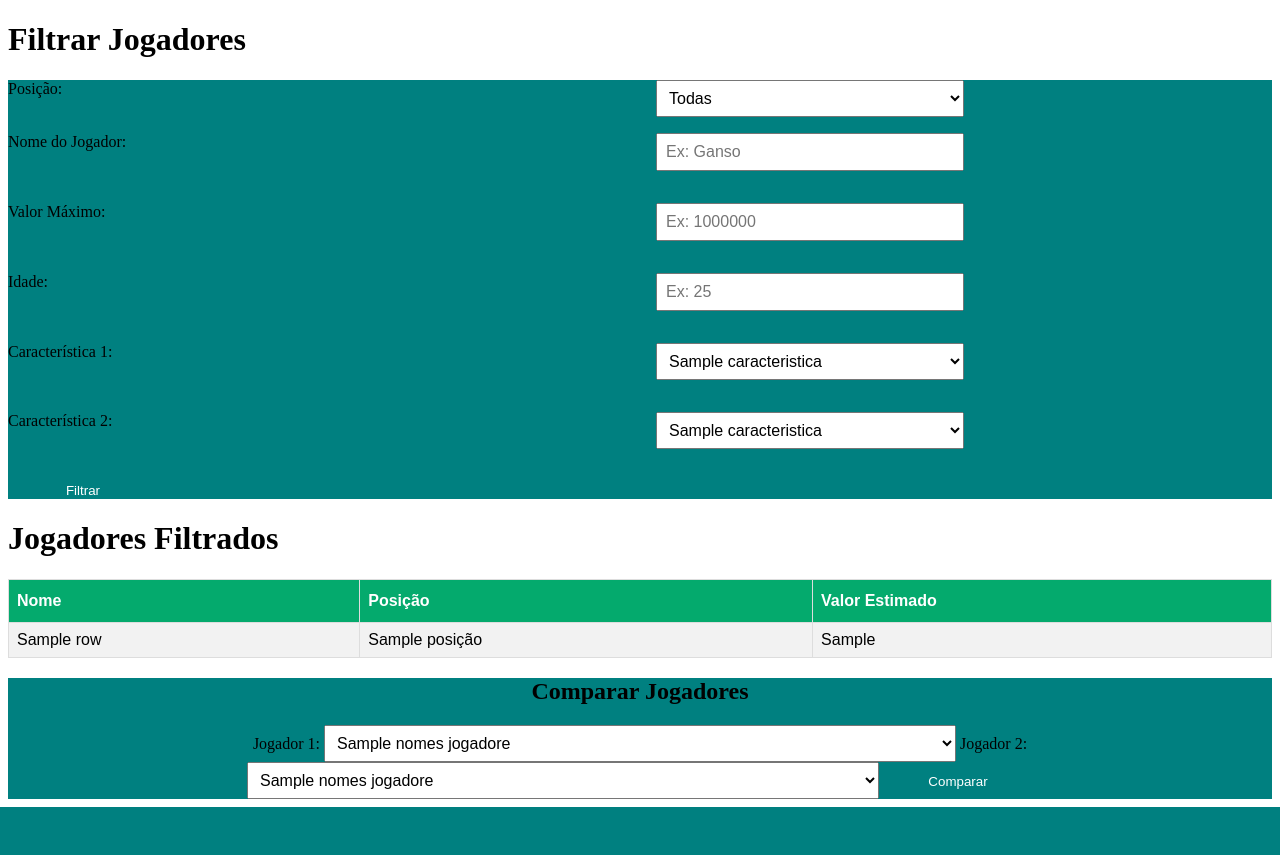
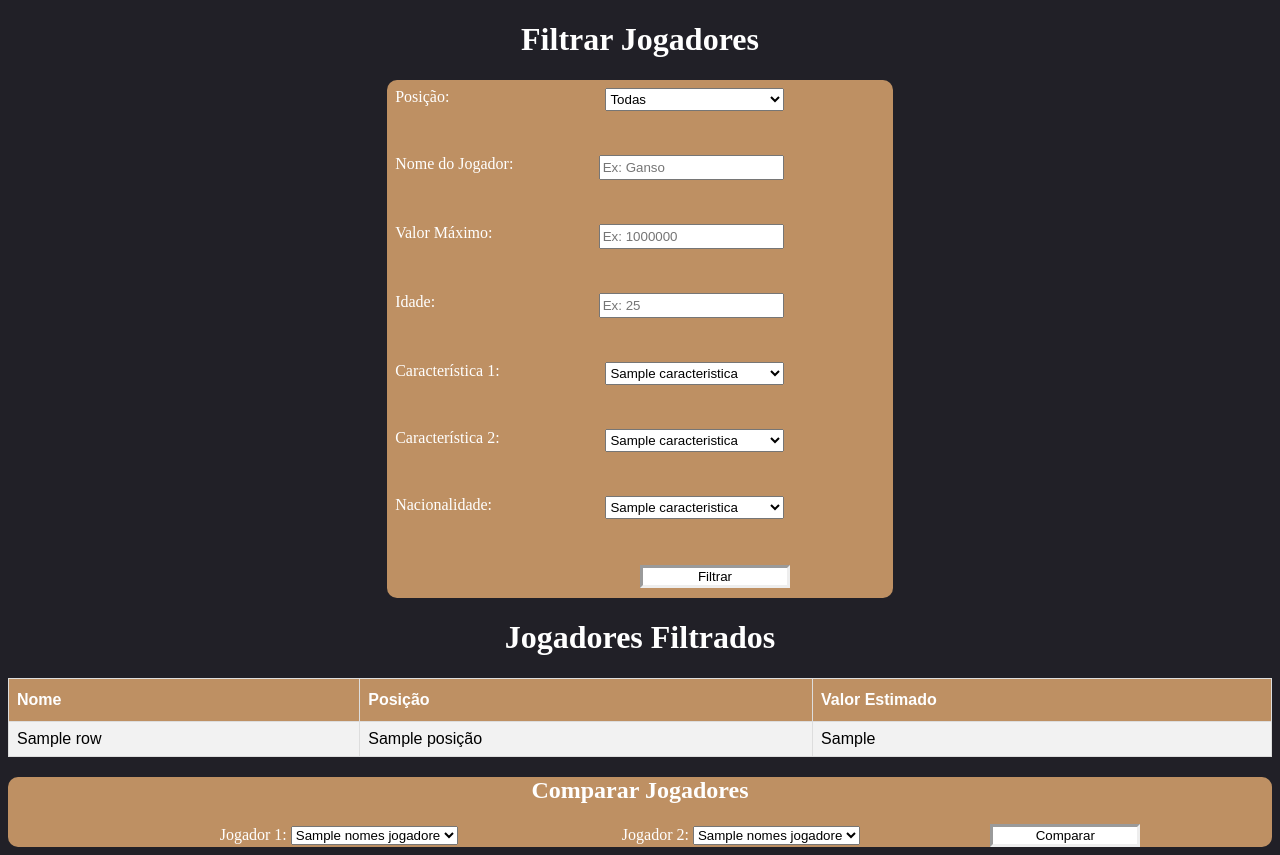
Before and after one commit to GustavoCirneFerreira/Projeto_futebol, a Flask app: template templates/index.html in a window 1280 px wide. Before the commit the page ends 807 px from the top, so only its background shows below. Run offline with Flask 3, Linux system fonts and the light colour scheme; the template is opened without the code that fills it: most values are stand-ins (such as "Sample title", 1, 10 or a date in 2020).

Commit message:
update_novo1

```diff
--- a/static/CSS/estilo.css
+++ b/static/CSS/estilo.css
@@ -1,21 +1,29 @@
 * {
     box-sizing: border-box;
 }
+body {
+  background-color:  #212027;
+}
+
+h1, h2 {
+  color: white;
+}
+
+h1 {
+  text-align: center;
+}
 
 #caixa_filtro {
-    background-color: teal;
+    background-color: #be9063;
+    border-radius: 10px;
+    margin-left: 30%;
+    margin-right: 30%;
 }
 
-/* input, select, button {
-    margin-bottom: 4rem;
+.form-grid {
     padding: 0.5rem;
     font-size: 1rem;
-    width: 300px;
-    align-items: center;
-    position: relative;
-} */
-
-.form-grid {
+    width: 80%;
     display: grid;
     grid-template-columns: 1fr 1fr;
     gap: 1rem 2rem;
@@ -27,18 +35,35 @@
     flex-direction: column;
 }
 
-input, select {
-    padding: 0.5rem;
-    font-size: 1rem;
-    width: 50%;
+label{
+  color: white;
 }
 
+input, select {
+  height: 120%;
+}
+
+/* .infos {
+  margin-left: 33rem;
+} */
+
 button {
-    width: 150px;
-    background-color: teal;
-    color: white;
-    border: none;
-    cursor: pointer;
+  width: 150px;
+  background-color: white;
+  color: black;
+  border: inset;
+  cursor: pointer;
+  text-align: center;
+  align-items: center;
+}
+
+#filtrar {
+  margin: 10px 50%;
+}
+
+#comp {
+  margin: 0 auto;
+  margin-left: 10%;
 }
 
 table {
@@ -69,6 +94,7 @@ tr:nth-child(even) {
 }
 
 #customers tr:nth-child(even){background-color: #f2f2f2;}
+#customers tr:nth-child(odd){background-color: #f2f2f2;}
 
 #customers tr:hover {background-color: #ddd;}
 
@@ -76,11 +102,21 @@ tr:nth-child(even) {
   padding-top: 12px;
   padding-bottom: 12px;
   text-align: left;
-  background-color: #04AA6D;
+  background-color: #be9063;
   color: white;
 }
 
-footer {
-    background-color: teal;
+footer{
+    background-color: #be9063;
+    border-radius: 10px;
     text-align: center;
+    align-items: center;
 }
+
+#jd1 {
+  margin-left: 5rem;
+}
+
+#jd2 {
+  margin-left: 10rem ;
+}
--- a/templates/comparacao.html
+++ b/templates/comparacao.html
@@ -2,7 +2,7 @@
 
     {% block conteudo %}
     <h1>Comparando {{ nome1 }} x {{ nome2 }}</h1>
-    <table border="1">
+    <table id="customers" border="1">
         <tr>
             <th>Característica</th>
             <th>{{ nome1 }}</th>
--- a/templates/index.html
+++ b/templates/index.html
@@ -4,29 +4,31 @@
     <h1>Filtrar Jogadores</h1>
     <div id="caixa_filtro">
         <form method="POST" action="/filtrar">
-            <div class="form-grid">
-                <label>Posição:</label>
+                <div id class="form-grid">
+                    <label class="infos">Posição:</label>
                     <select name="posicao">
                         <option value="Todas">Todas</option>
                         {% for p in ['goleiros', 'laterais', 'zagueiros', 'volantes', 'boxtobox', 'armadores', 'atacantes'] %}
                         <option value="{{ p }}">{{ p.capitalize() }}</option>
                         {% endfor %}
                     </select>
-
-                <label>Nome do Jogador:</label>
+                </div>
+                <div id class="form-grid">
+                    <label class="infos">Nome do Jogador:</label>
                         <input type="text" placeholder="Ex: Ganso" name="nome">
                 </div>
+
                 <div class="form-grid">
-                    <label>Valor Máximo:</label>
+                    <label class="infos">Valor Máximo:</label>
                         <input type="number" name="valor" placeholder="Ex: 1000000">
                 </div>
                 <div class="form-grid">
-                    <label>Idade:</label>
+                    <label class="infos">Idade:</label>
                         <input type="number" name="idade" placeholder="Ex: 25">
                 </div>
 
                 <div class="form-grid">
-                    <label>Característica 1:</label>
+                    <label class="infos">Característica 1:</label>
                         <select name="carac1">
                             {% for c in caracteristicas %}
                             <option value="{{ c }}">{{ c }}</option>
@@ -34,7 +36,15 @@
                         </select>
                 </div>
                 <div class="form-grid">
-                        <label>Característica 2:</label>
+                        <label class="infos">Característica 2:</label>
+                        <select name="carac2">
+                            {% for c in caracteristicas %}
+                            <option value="{{ c }}">{{ c }}</option>
+                            {% endfor %}
+                        </select>
+               </div>
+                <div class="form-grid">
+                        <label class="infos">Nacionalidade:</label>
                         <select name="carac2">
                             {% for c in caracteristicas %}
                             <option value="{{ c }}">{{ c }}</option>
@@ -42,7 +52,6 @@
                         </select>
                </div>
                 <button id="filtrar" type="submit">Filtrar</button>
-            </div>
         </form>
     </div>
 
@@ -65,21 +74,21 @@
     <footer>
         <h2>Comparar Jogadores</h2>
         <form method="POST" action="/comparar">
-            <label id="baixo">Jogador 1:</label>
+            <label id="jd1">Jogador 1:</label>
             <select name="jogador1">
                 {% for nome in nomes_jogadores %}
                     <option value="{{ nome }}">{{ nome }}</option>
                 {% endfor %}
             </select>
 
-            <label>Jogador 2:</label>
+            <label id="jd2">Jogador 2:</label>
             <select name="jogador2">
                 {% for nome in nomes_jogadores %}
                     <option value="{{ nome }}">{{ nome }}</option>
                 {% endfor %}
             </select>
 
-            <button type="submit">Comparar</button>
+            <button id="comp" type="submit">Comparar</button>
         </form>
     </footer>
     {% endblock %}
```
Also changed, not shown: templates/resultado.html (deleted, +0 -17 lines). Lines whose indentation alone changed are shown as unchanged.
